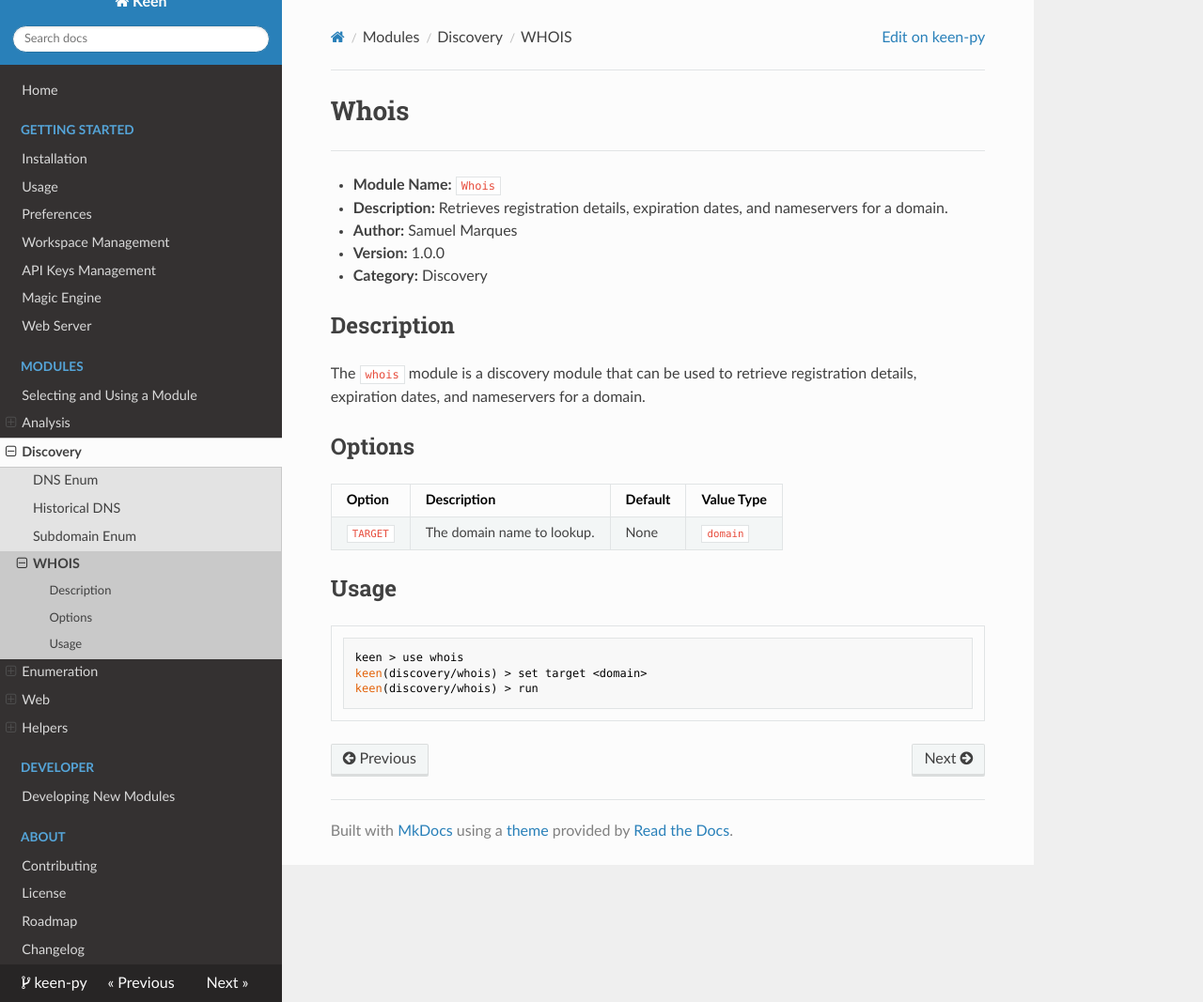
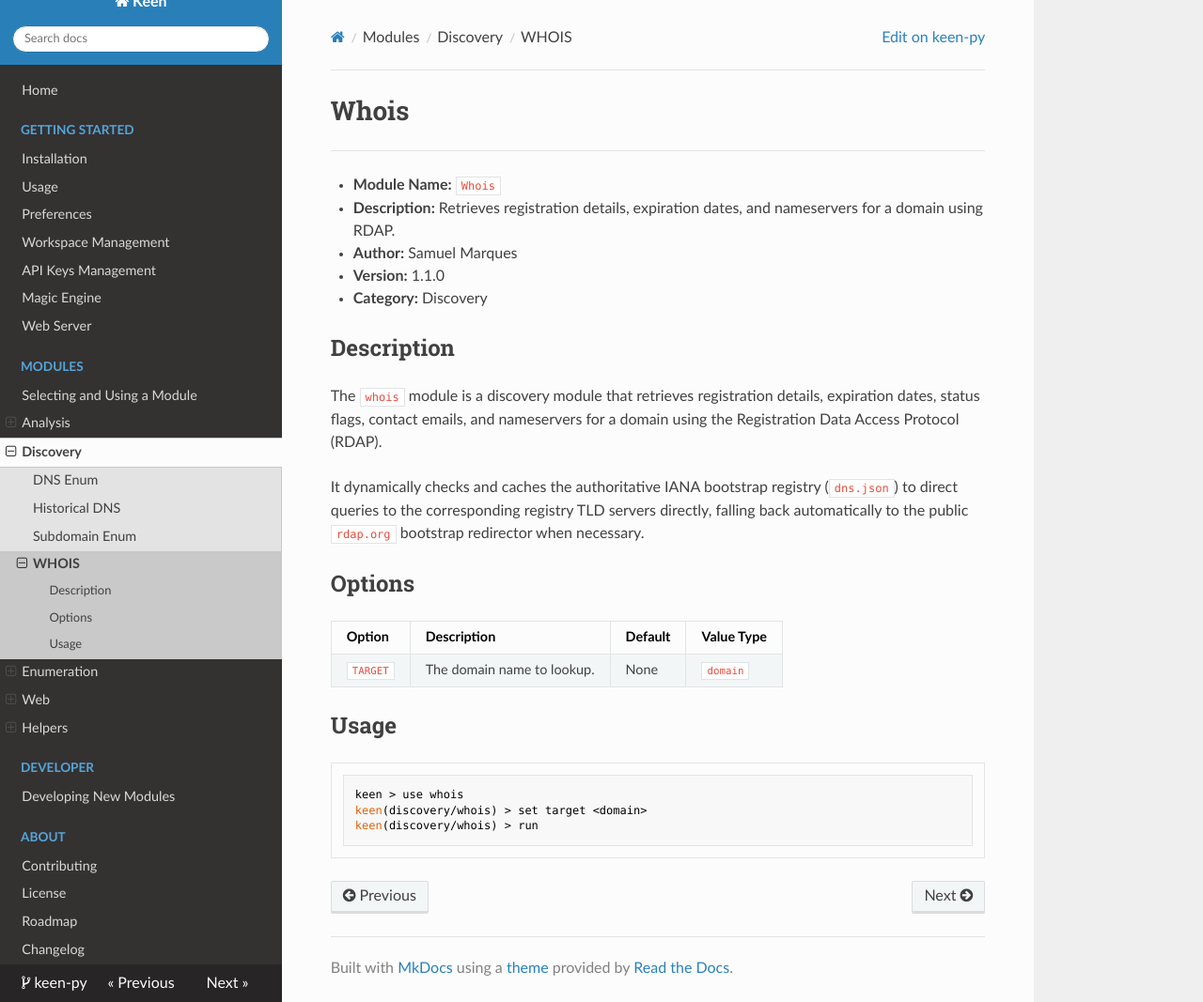
Before and after one commit to samuel-s-marques/keen-py, an MkDocs documentation site: the page built from docs/modules/discovery/whois.md, in a window 1280 px wide and 1067 px high. Shown: the whole window at 94% size. Built offline with MkDocs 1.6.1, drawn with Linux system fonts in a browser that asks for light colours; nearby versions of some CDN libraries.

Commit message:
Update whois.md

```diff
--- a/docs/modules/discovery/whois.md
+++ b/docs/modules/discovery/whois.md
@@ -3,14 +3,16 @@
 ---
 
 - **Module Name:** `Whois`
-- **Description:** Retrieves registration details, expiration dates, and nameservers for a domain.
+- **Description:** Retrieves registration details, expiration dates, and nameservers for a domain using RDAP.
 - **Author:** Samuel Marques
-- **Version:** 1.0.0
+- **Version:** 1.1.0
 - **Category:** Discovery
 
 ## Description
 
-The `whois` module is a discovery module that can be used to retrieve registration details, expiration dates, and nameservers for a domain.
+The `whois` module is a discovery module that retrieves registration details, expiration dates, status flags, contact emails, and nameservers for a domain using the Registration Data Access Protocol (RDAP).
+
+It dynamically checks and caches the authoritative IANA bootstrap registry (`dns.json`) to direct queries to the corresponding registry TLD servers directly, falling back automatically to the public `rdap.org` bootstrap redirector when necessary.
 
 ## Options
 
```
